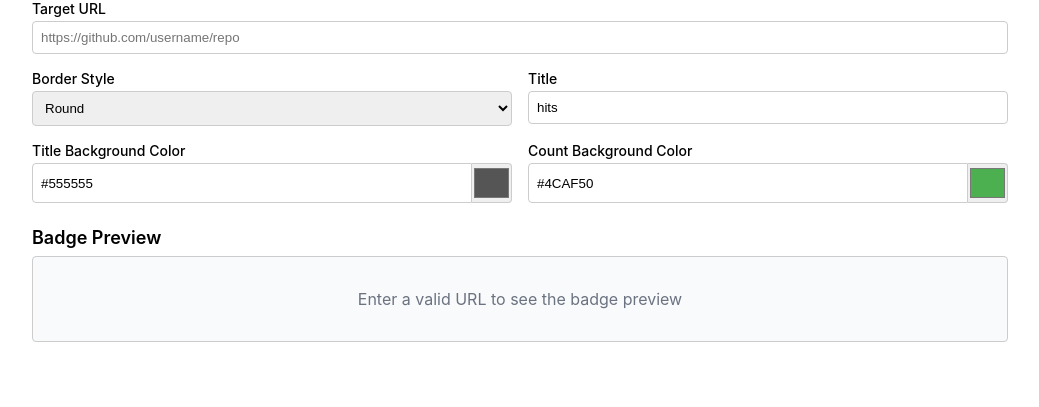
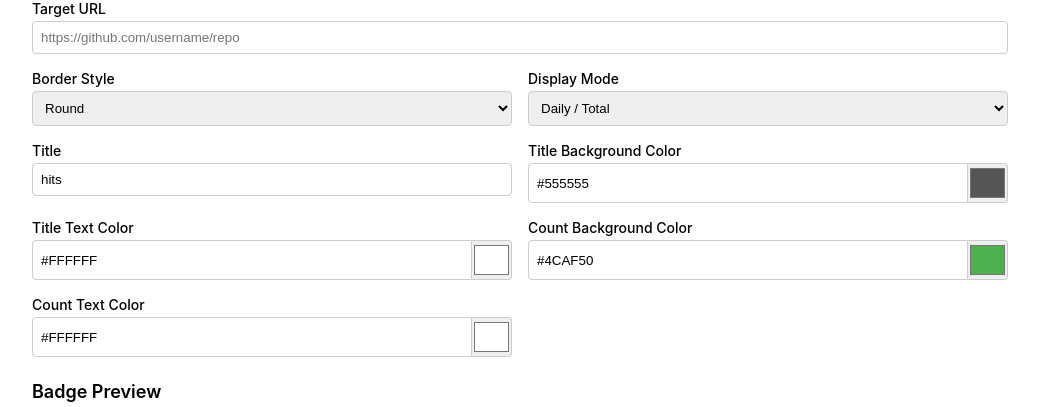
Before and after one commit to HanSeongLee/hit-counter, a Next.js app: page / in a window 1280 px wide. Shown: the part 413-820 px from the top of the page, without its empty margins (120-1159 px from the left). Built offline with nearby package versions, Linux system fonts and the light colour scheme; no server answers.

Commit message:
feat: enhance ShieldsBadge with customizable label and message colors, and add display mode options

```diff
--- a/src/app/api/hit/route.ts
+++ b/src/app/api/hit/route.ts
@@ -11,11 +11,16 @@ export const GET = async (req: Request): Promise<NextResponse> => {
     const rawCountBg = searchParams.get('count_bg') || '#4CAF50';
     const rawTitleBg = searchParams.get('title_bg') || '#555';
     const rawTitle = searchParams.get('title') || 'hits';
+    const rawTitleColor = searchParams.get('title_color') || '#FFFFFF';
+    const rawCountColor = searchParams.get('count_color') || '#FFFFFF';
     const borderParam = searchParams.get('border');
+    const displayParam = searchParams.get('display');
 
     const url = sanitizeUrl(rawUrl);
     const countBg = sanitizeHexColor(rawCountBg) || '#4CAF50';
     const titleBg = sanitizeHexColor(rawTitleBg) || '#555';
+    const titleColor = sanitizeHexColor(rawTitleColor) || '#FFFFFF';
+    const countColor = sanitizeHexColor(rawCountColor) || '#FFFFFF';
     const title = sanitizeText(rawTitle, 20);
 
     const allowedBorders = ['square', 'round', 'none'] as const;
@@ -24,6 +29,13 @@ export const GET = async (req: Request): Promise<NextResponse> => {
         borderParam && allowedBorders.includes(borderParam as BorderStyle)
             ? (borderParam as BorderStyle)
             : 'round';
+
+    const allowedDisplayModes = ['total', 'daily', 'both'] as const;
+    type DisplayMode = typeof allowedDisplayModes[number];
+    const displayMode: DisplayMode =
+        displayParam && allowedDisplayModes.includes(displayParam as DisplayMode)
+            ? (displayParam as DisplayMode)
+            : 'both';
 
     const ip = req.headers.get('x-forwarded-for')?.split(',')[0] || 'unknown';
     const ua = req.headers.get('user-agent') || 'unknown';
@@ -58,12 +70,30 @@ export const GET = async (req: Request): Promise<NextResponse> => {
         return new NextResponse('Internal Server Error', { status: 500 });
     }
 
+    // Format message based on display mode
+    let message: string;
+    switch (displayMode) {
+        case 'total':
+            message = `${totalCount}`;
+            break;
+        case 'daily':
+            message = `${todayCount}`;
+            break;
+        case 'both':
+        default:
+            message = `${todayCount} / ${totalCount}`;
+            break;
+    }
+
     const svg = generateShieldsBadge(
         `${title}`,
-        `${todayCount} / ${totalCount}`,
+        message,
         countBg,
         borderStyle,
-        titleBg
+        titleBg,
+        undefined, // Use default idSuffix
+        titleColor,
+        countColor
     );
 
     return new NextResponse(svg, {
--- a/src/components/BadgeGenerator/index.tsx
+++ b/src/components/BadgeGenerator/index.tsx
@@ -14,6 +14,9 @@ const BadgeGenerator: React.FC<BadgeGeneratorProps> = ({ className }) => {
   const [border, setBorder] = useState<'ROUND' | 'SQUARE' | 'NONE'>('ROUND');
   const [titleBgColor, setTitleBgColor] = useState<string>('#555555');
   const [countBgColor, setCountBgColor] = useState<string>('#4CAF50');
+  const [displayMode, setDisplayMode] = useState<'BOTH' | 'TOTAL' | 'DAILY'>('BOTH');
+  const [titleTextColor, setTitleTextColor] = useState<string>('#FFFFFF');
+  const [countTextColor, setCountTextColor] = useState<string>('#FFFFFF');
 
   const BASE_URL = process.env.NEXT_PUBLIC_URL || 'https://hits.devcomma.com';
 
@@ -45,6 +48,18 @@ const BadgeGenerator: React.FC<BadgeGeneratorProps> = ({ className }) => {
 
     if (titleBgColor !== '#555555') {
       badgeUrl += `&title_bg=${encodeURIComponent(titleBgColor)}`;
+    }
+
+    if (displayMode !== 'BOTH') {
+      badgeUrl += `&display=${displayMode.toLowerCase()}`;
+    }
+
+    if (titleTextColor !== '#FFFFFF') {
+      badgeUrl += `&title_color=${encodeURIComponent(titleTextColor)}`;
+    }
+
+    if (countTextColor !== '#FFFFFF') {
+      badgeUrl += `&count_color=${encodeURIComponent(countTextColor)}`;
     }
 
     return badgeUrl;
@@ -124,6 +139,23 @@ const BadgeGenerator: React.FC<BadgeGeneratorProps> = ({ className }) => {
             </select>
           </div>
 
+          {/* Display Mode */}
+          <div>
+            <label htmlFor="displayMode" className={styles.label}>
+              Display Mode
+            </label>
+            <select
+                id="displayMode"
+                value={displayMode}
+                onChange={(e) => setDisplayMode(e.target.value as 'BOTH' | 'TOTAL' | 'DAILY')}
+                className={styles.input}
+            >
+              <option value="BOTH">Daily / Total</option>
+              <option value="TOTAL">Total Only</option>
+              <option value="DAILY">Daily Only</option>
+            </select>
+          </div>
+
           {/* Title */}
           <div>
             <label htmlFor="title" className={styles.label}>
@@ -161,6 +193,28 @@ const BadgeGenerator: React.FC<BadgeGeneratorProps> = ({ className }) => {
             </div>
           </div>
 
+          {/* Title Text Color */}
+          <div>
+            <label htmlFor="titleTextColor" className={styles.label}>
+              Title Text Color
+            </label>
+            <div className={styles.flexRow}>
+              <input
+                  type="text"
+                  id="titleTextColor"
+                  value={titleTextColor}
+                  onChange={(e) => setTitleTextColor(e.target.value)}
+                  className={styles.inputWithColor}
+              />
+              <input
+                  type="color"
+                  value={titleTextColor}
+                  onChange={(e) => setTitleTextColor(e.target.value)}
+                  className={styles.colorPicker}
+              />
+            </div>
+          </div>
+
           {/* Count Background Color */}
           <div>
             <label htmlFor="countBgColor" className={styles.label}>
@@ -178,6 +232,28 @@ const BadgeGenerator: React.FC<BadgeGeneratorProps> = ({ className }) => {
                   type="color"
                   value={countBgColor}
                   onChange={(e) => setCountBgColor(e.target.value)}
+                  className={styles.colorPicker}
+              />
+            </div>
+          </div>
+
+          {/* Count Text Color */}
+          <div>
+            <label htmlFor="countTextColor" className={styles.label}>
+              Count Text Color
+            </label>
+            <div className={styles.flexRow}>
+              <input
+                  type="text"
+                  id="countTextColor"
+                  value={countTextColor}
+                  onChange={(e) => setCountTextColor(e.target.value)}
+                  className={styles.inputWithColor}
+              />
+              <input
+                  type="color"
+                  value={countTextColor}
+                  onChange={(e) => setCountTextColor(e.target.value)}
                   className={styles.colorPicker}
               />
             </div>
--- a/src/lib/badge.ts
+++ b/src/lib/badge.ts
@@ -4,7 +4,9 @@ export function generateShieldsBadge(
   color: string,
   borderStyle: 'square' | 'round' | 'none' = 'round',
   labelBg: string = '#555',
-  idSuffix: string = Math.random().toString(36).substring(2, 8)
+  idSuffix: string = Math.random().toString(36).substring(2, 8),
+  labelColor: string = '#FFFFFF',
+  messageColor: string = '#FFFFFF'
 ): string {
   const charWidth = 7;
   const labelWidth = Math.max(40, label.length * charWidth);
@@ -36,13 +38,13 @@ export function generateShieldsBadge(
         <rect x="${labelWidth}" width="${messageWidth}" height="20" fill="${color}"/>
         <rect width="${totalWidth}" height="20" fill="url(#${gradientId})"/>
       </g>
-      <g fill="#fff" text-anchor="middle"
+      <g text-anchor="middle"
          font-family="DejaVu Sans,Verdana,Geneva,sans-serif"
          font-size="11">
         <text x="${labelWidth / 2}" y="15" fill="#010101" fill-opacity=".3">${label}</text>
-        <text x="${labelWidth / 2}" y="14">${label}</text>
+        <text x="${labelWidth / 2}" y="14" fill="${labelColor}">${label}</text>
         <text x="${labelWidth + messageWidth / 2}" y="15" fill="#010101" fill-opacity=".3">${message}</text>
-        <text x="${labelWidth + messageWidth / 2}" y="14">${message}</text>
+        <text x="${labelWidth + messageWidth / 2}" y="14" fill="${messageColor}">${message}</text>
       </g>
     </svg>
   `;
```
Also changed, not shown: src/components/ShieldsBadge/index.tsx (+14 -1 lines), 1 other file (tests, documents, lock files or other folders).
